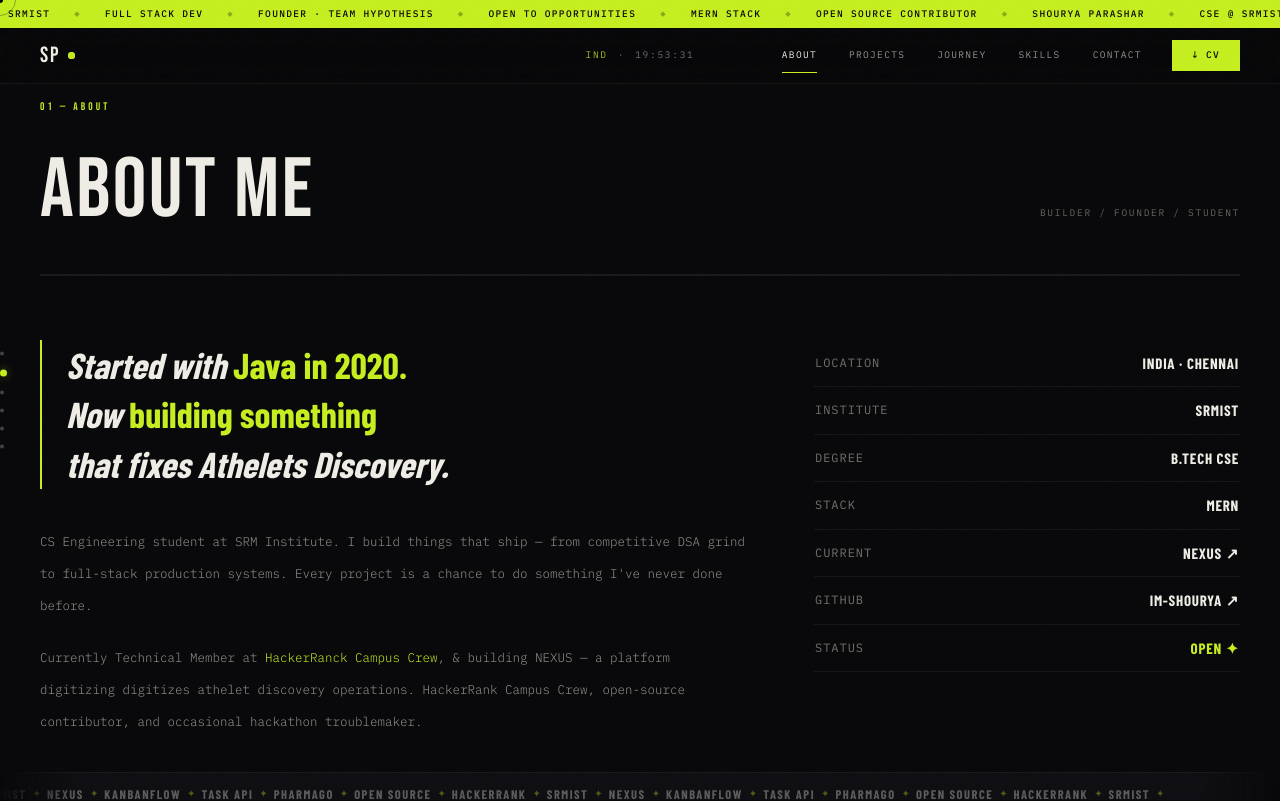
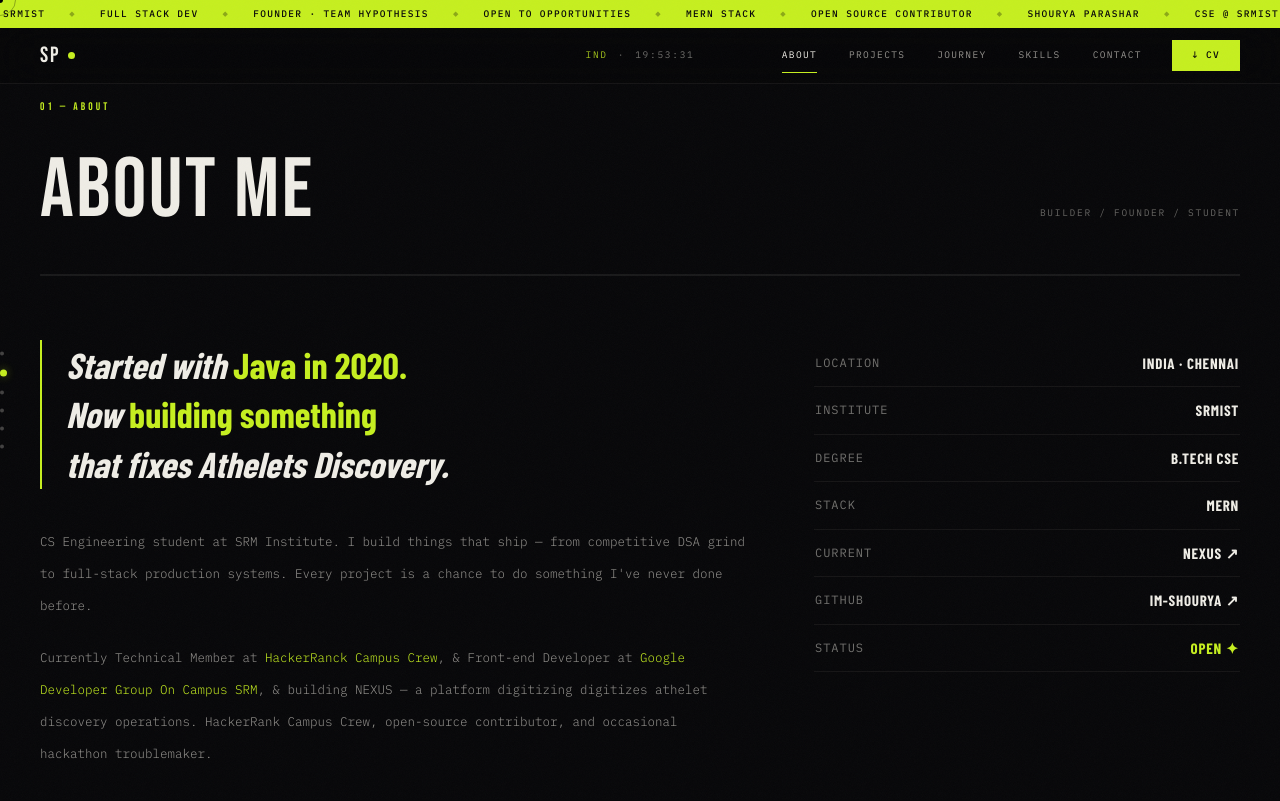
Before and after one commit to im-shourya/portfolio, a React (Vite) app: page /about in a window 1280 px wide. Shown: the top 801 px of the page. Built offline with nearby package versions, Linux system fonts and the light colour scheme; the HTML template or start-up script is replaced by a standard one; a web font is replaced by a local one.

Commit message:
Updated About Me Page With Google Developer Group Postion Update

```diff
--- a/src/components/About.tsx
+++ b/src/components/About.tsx
@@ -37,6 +37,13 @@ const About = () => (
           <a href="https://github.com/im-shourya" target="_blank" rel="noreferrer" className="text-lime no-underline hover:underline">
             HackerRanck Campus Crew
           </a>
+          , &amp;
+          Front-end Developer at
+          {/* &amp; Lead Dev  */}
+          {" "}
+          <a href="https://github.com/im-shourya" target="_blank" rel="noreferrer" className="text-lime no-underline hover:underline">
+            Google Developer Group On Campus SRM
+          </a>
           , &amp; building NEXUS — a platform digitizing digitizes athelet discovery operations. HackerRank Campus Crew, open-source contributor, and occasional hackathon troublemaker.
         </p>
       </div>
```
